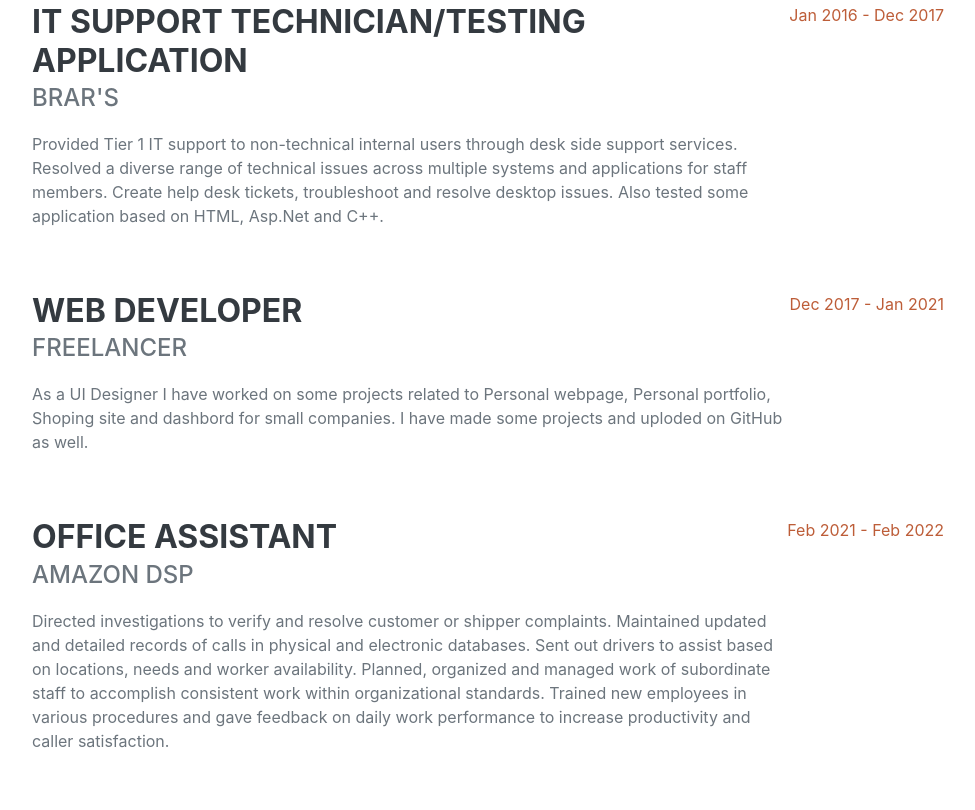
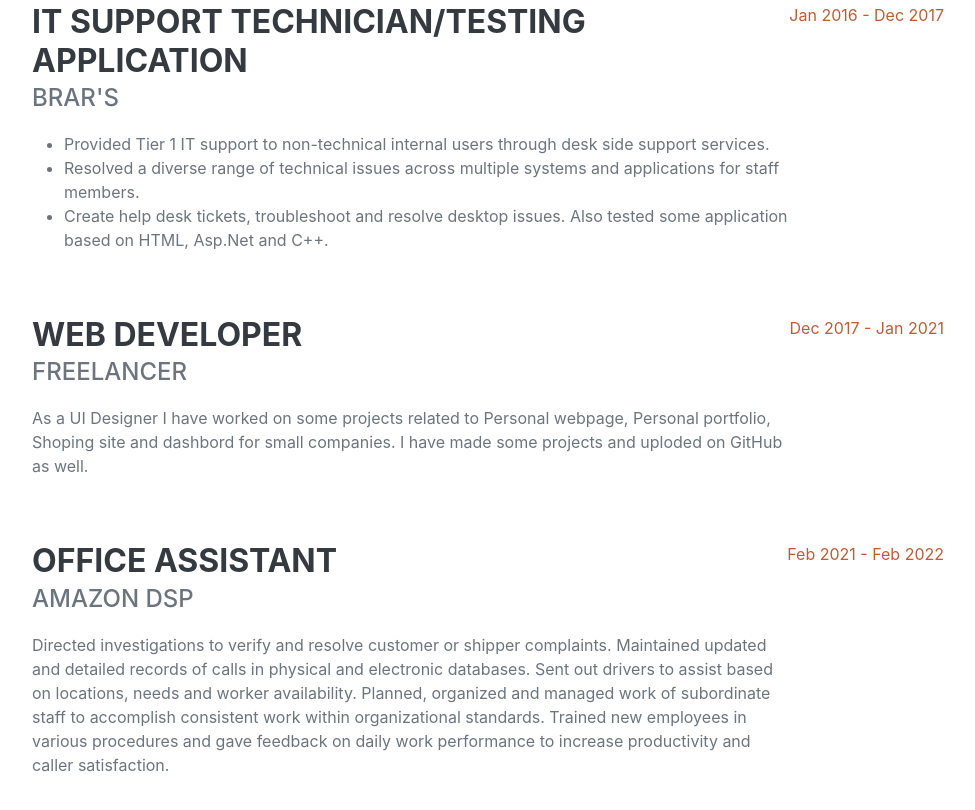
Before and after one commit to mehtab46/Resume, a plain HTML site: page index.html in a window 1280 px wide. Shown: the part 993-1803 px from the top of the page, without its empty margins (288-1263 px from the left). Drawn offline with nearby package versions, Linux system fonts and the light colour scheme; a web font is replaced by a local one.

Commit message:
Update index.html

```diff
--- a/index.html
+++ b/index.html
@@ -70,7 +70,11 @@
                         <div class="flex-grow-1">
                             <h3 class="mb-0">IT support technician/Testing Application</h3>
                             <div class="subheading mb-3">Brar's</div>
-                            <p>Provided Tier 1 IT support to non-technical internal users through desk side support services. Resolved a diverse range of technical issues across multiple systems and applications for staff members. Create help desk tickets, troubleshoot and resolve desktop issues. Also tested some application based on HTML, Asp.Net and C++. </p>
+                            <ul>
+                                <li>Provided Tier 1 IT support to non-technical internal users through desk side support services.</li>
+                                 <li>Resolved a diverse range of technical issues across multiple systems and applications for staff members.</li>
+                                  <li>Create help desk tickets, troubleshoot and resolve desktop issues. Also tested some application based on HTML, Asp.Net and C++.</li>
+                            </ul>
                         </div>
                         <div class="flex-shrink-0"><span class="text-primary">Jan 2016 - Dec 2017</span></div>
                     </div>
```
